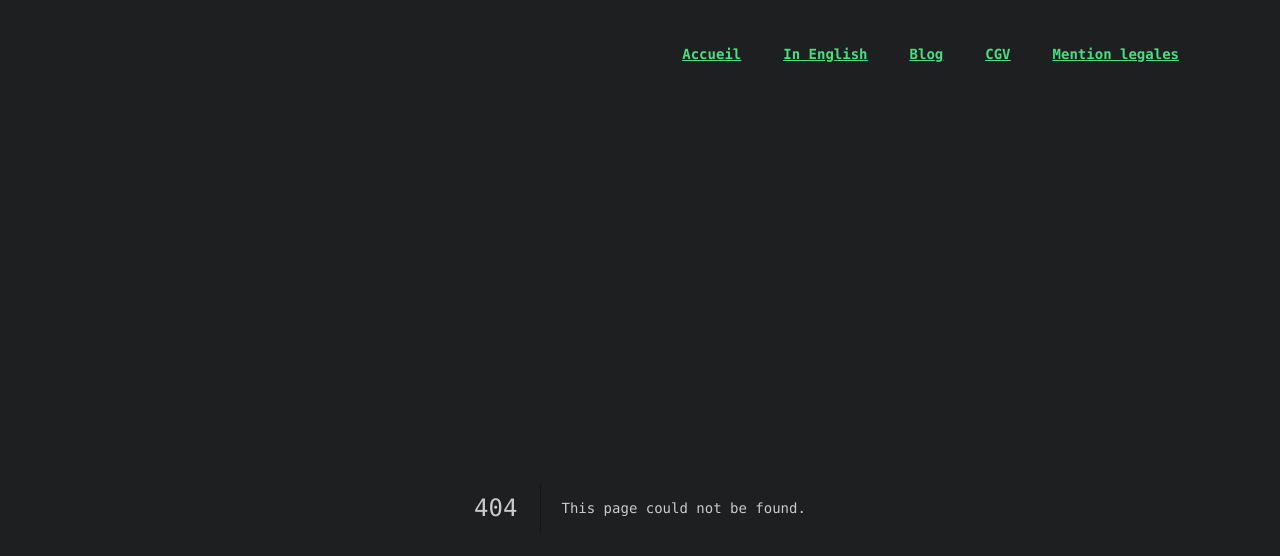
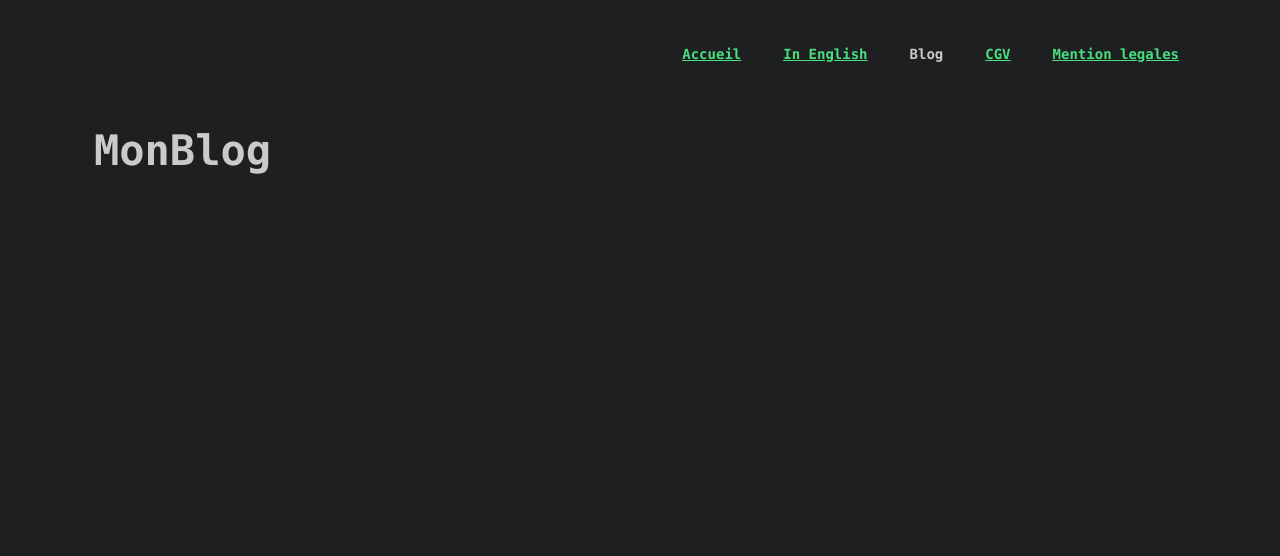
Before and after one commit to Skayfa/portfolio, a Next.js app: page /blog in a window 1280 px wide. Before the commit this address had no page. Shown: the top 556 px of the page. Built offline with nearby package versions, Linux system fonts and the light colour scheme.

Commit message:
add page blog

```diff
--- a/Constant/PagesMenu.ts
+++ b/Constant/PagesMenu.ts
@@ -11,7 +11,7 @@
     },
     {
         title: "Blog",
-        href: "/b"
+        href: "/blog"
     },
     {
         title: "CGV",
--- /dev/null
+++ b/pages/blog.tsx
@@ -0,0 +1,13 @@
+import type { NextPage } from 'next'
+import { Title } from '../Components/Title'
+const Blog: NextPage = () => {
+    return (
+        <>
+            <div className="min-h-screen">
+                <Title title=" MonBlog" />
+            </div>
+        </>
+    )
+}
+
+export default Blog
```
